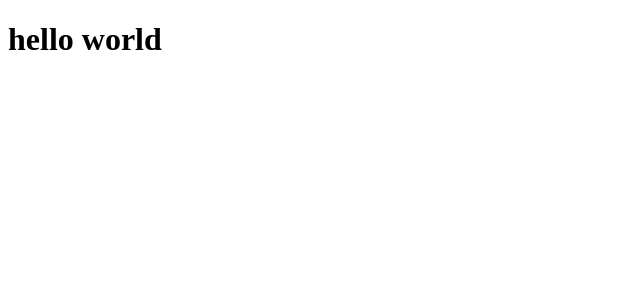
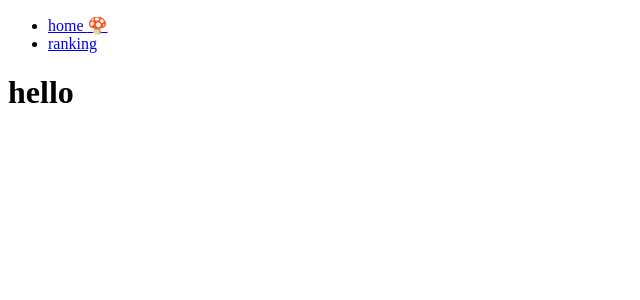
Before and after one commit to kcwww/MJK, a Next.js app: page / in a window 1280 px wide. Shown: the top 300 px of the page, without its empty margins (0-640 px from the left). Built offline with nearby package versions, Linux system fonts and the light colour scheme.

Commit message:
feat: add navigation

```diff
--- a/app/page.tsx
+++ b/app/page.tsx
@@ -1,5 +1,10 @@
+import Navigation from "../components/navigation";
+
 const Page = () => {
-  return <h1>hello world</h1>;
+  return <div>
+    <Navigation />
+    <h1>hello</h1>
+  </div>;
 };
 
 export default Page;
--- /dev/null
+++ b/components/navigation.tsx
@@ -0,0 +1,25 @@
+"use client";
+import Link from "next/link";
+import { usePathname } from "next/navigation";
+
+const Navigation = () => {
+  const path = usePathname();
+  return (
+    <nav>
+      <ul>
+        <li>
+          <Link href="/">
+            home {path === "/" ? "🍄" : ""}
+          </Link>
+        </li>
+        <li>
+          <Link href="/rank">
+            ranking {path === "/rank" ? "🍄" : ""}
+          </Link>
+        </li>
+      </ul>
+    </nav>
+  );
+};
+
+export default Navigation;
```
Also changed, not shown: app/not-found.tsx (added, +10 -0 lines), app/rank/page.tsx (+6 -1 lines).
